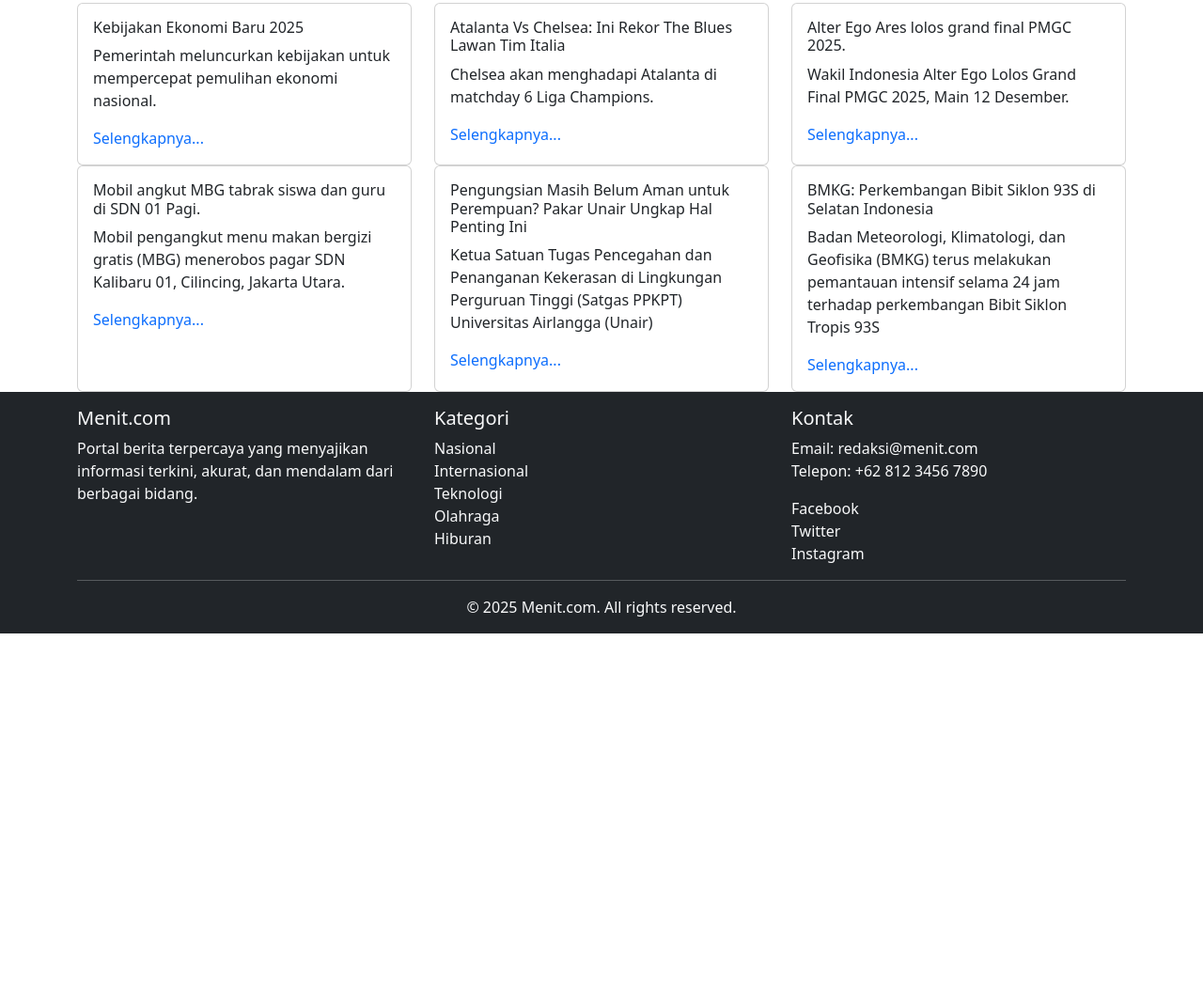
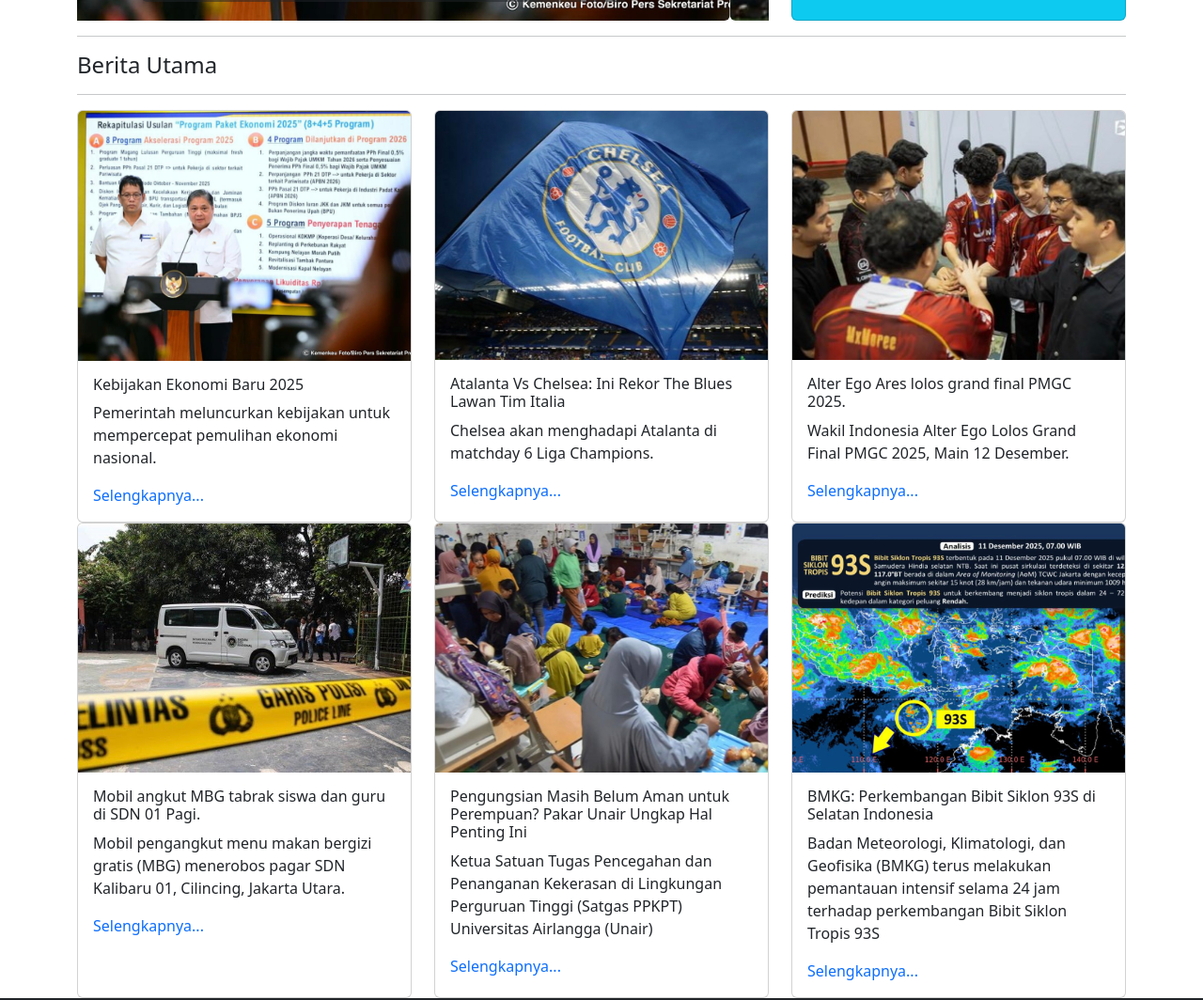
Before and after one commit to RifkiFN1938/webberita, a plain HTML site: page index.html in a window 1280 px wide. Shown: the part 689-1753 px from the top of the page at 94% size. Before the commit the page ends 1363 px from the top, so only its background shows below. Drawn offline with nearby package versions, Linux system fonts and the light colour scheme.

Commit message:
Add files via upload

```diff
--- a/index.html
+++ b/index.html
@@ -45,33 +45,33 @@
         <div id="carouselNews" class="carousel slide" data-bs-ride="carousel">
           <div class="carousel-inner">
             <div class="carousel-item active">
-              <img src="kebijakan_baru.jpg" class="d-block w-100 rounded" alt="Berita 1">
+              <img src="images/kebijakan_baru.jpg" class="d-block w-100 rounded" alt="Berita 1">
               <div class="carousel-caption d-md-block bg-dark bg-opacity-50 rounded">
                 <h5>Berita Utama Hari Ini</h5>
                 <p>Pemerintah siapkan strategi baru hadapi ekonomi global 2025.</p>
               </div>
             </div>
             <div class="carousel-item">
-              <img src="chelsea.jpg" class="d-block w-100 rounded" alt="Berita 2">
+              <img src="images/chelsea.jpg" class="d-block w-100 rounded" alt="Berita 2">
               <div class="carousel-caption d-md-block bg-dark bg-opacity-50 rounded">
                 <h5>Atalanta Vs Chelsea:</h5>
                 <p>Ini Rekor The Blues Lawan Tim Italia</p>
               </div>
             </div>
             <div class="carousel-item">
-              <img src="esport.jpg" class="d-block w-100 rounded" alt="Berita 3">
+              <img src="images/esport.jpg" class="d-block w-100 rounded" alt="Berita 3">
               <div class="carousel-caption d-md-block bg-dark bg-opacity-50 rounded">
                 <p>Alter Ego Ares Lolos Grand Final PMGC 2025</p>
               </div>
             </div>
             <div class="carousel-item">
-              <img src="mbg.jpg" class="d-block w-100 rounded" alt="Berita 4">
+              <img src="images/mbg.jpg" class="d-block w-100 rounded" alt="Berita 4">
               <div class="carousel-caption d-md-block bg-dark bg-opacity-50 rounded">
                 <p>Mobil angkut MBG tabrak siswa dan guru di SDN 01 Pagi.</p>
               </div>
             </div>
             <div class="carousel-item">
-              <img src="bencana_alam.jpg" class="d-block w-100 rounded" alt="Berita 5">
+              <img src="images/bencana_alam.jpg" class="d-block w-100 rounded" alt="Berita 5">
               <div class="carousel-caption d-md-block bg-dark bg-opacity-50 rounded">
                 <p>Pakar Unair singgung pengungsian ramah anak, begini katanya.</p>
               </div>
@@ -107,7 +107,7 @@
         <!-- Loop berita -->
       <div class="col-md-4">
         <div class="card h-100">
-          <img src="kebijakan_baru.jpg" class="card-img-top" alt="">
+          <img src="images/kebijakan_baru.jpg" class="card-img-top" alt="">
           <div class="card-body">
             <h6 class="card-title">Kebijakan Ekonomi Baru 2025</h6>
             <p class="news-summary">Pemerintah meluncurkan kebijakan untuk mempercepat pemulihan ekonomi nasional.</p>
@@ -119,7 +119,7 @@
         <!-- Loop berita -->
       <div class="col-md-4">
         <div class="card h-100">
-          <img src="chelsea.jpg" class="card-img-top" alt="">
+          <img src="images/chelsea.jpg" class="card-img-top" alt="">
           <div class="card-body">
             <h6 class="card-title">Atalanta Vs Chelsea: Ini Rekor The Blues Lawan Tim Italia</h6>
             <p class="news-summary">Chelsea akan menghadapi Atalanta di matchday 6 Liga Champions. </p>
@@ -130,7 +130,7 @@
       <!-- Loop berita -->
       <div class="col-md-4">
         <div class="card h-100">
-          <img src="esport.jpg" class="card-img-top" alt="">
+          <img src="images/esport.jpg" class="card-img-top" alt="">
           <div class="card-body">
             <h6 class="card-title">Alter Ego Ares lolos grand final PMGC 2025.</h6>
             <p class="news-summary">Wakil Indonesia Alter Ego Lolos Grand Final PMGC 2025, Main 12 Desember.</p>
@@ -141,7 +141,7 @@
       <!-- Loop berita -->
       <div class="col-md-4">
         <div class="card h-100">
-          <img src="mbg.jpg" class="card-img-top" alt="">
+          <img src="images/mbg.jpg" class="card-img-top" alt="">
           <div class="card-body">
             <h6 class="card-title">Mobil angkut MBG tabrak siswa dan guru di SDN 01 Pagi.</h6>
             <p class="news-summary">Mobil pengangkut menu makan bergizi gratis (MBG) menerobos pagar SDN Kalibaru 01, Cilincing, Jakarta Utara.</p>
@@ -152,7 +152,7 @@
       <!-- Loop berita -->
       <div class="col-md-4">
         <div class="card h-100">
-          <img src="bencana_alam.jpg" class="card-img-top" alt="">
+          <img src="images/bencana_alam.jpg" class="card-img-top" alt="">
           <div class="card-body">
             <h6 class="card-title">Pengungsian Masih Belum Aman untuk Perempuan? Pakar Unair Ungkap Hal Penting Ini</h6>
             <p class="news-summary">Ketua Satuan Tugas Pencegahan dan Penanganan Kekerasan di Lingkungan Perguruan Tinggi (Satgas PPKPT) Universitas Airlangga (Unair)</p>
@@ -163,7 +163,7 @@
       <!-- Loop berita -->
       <div class="col-md-4">
         <div class="card h-100">
-          <img src="bmkg.jpg" class="card-img-top" alt="">
+          <img src="images/bmkg.jpg" class="card-img-top" alt="">
           <div class="card-body">
             <h6 class="card-title">BMKG: Perkembangan Bibit Siklon 93S di Selatan Indonesia</h6>
             <p class="news-summary">Badan Meteorologi, Klimatologi, dan Geofisika (BMKG) terus melakukan pemantauan intensif selama 24 jam terhadap perkembangan Bibit Siklon Tropis 93S</p>
```
